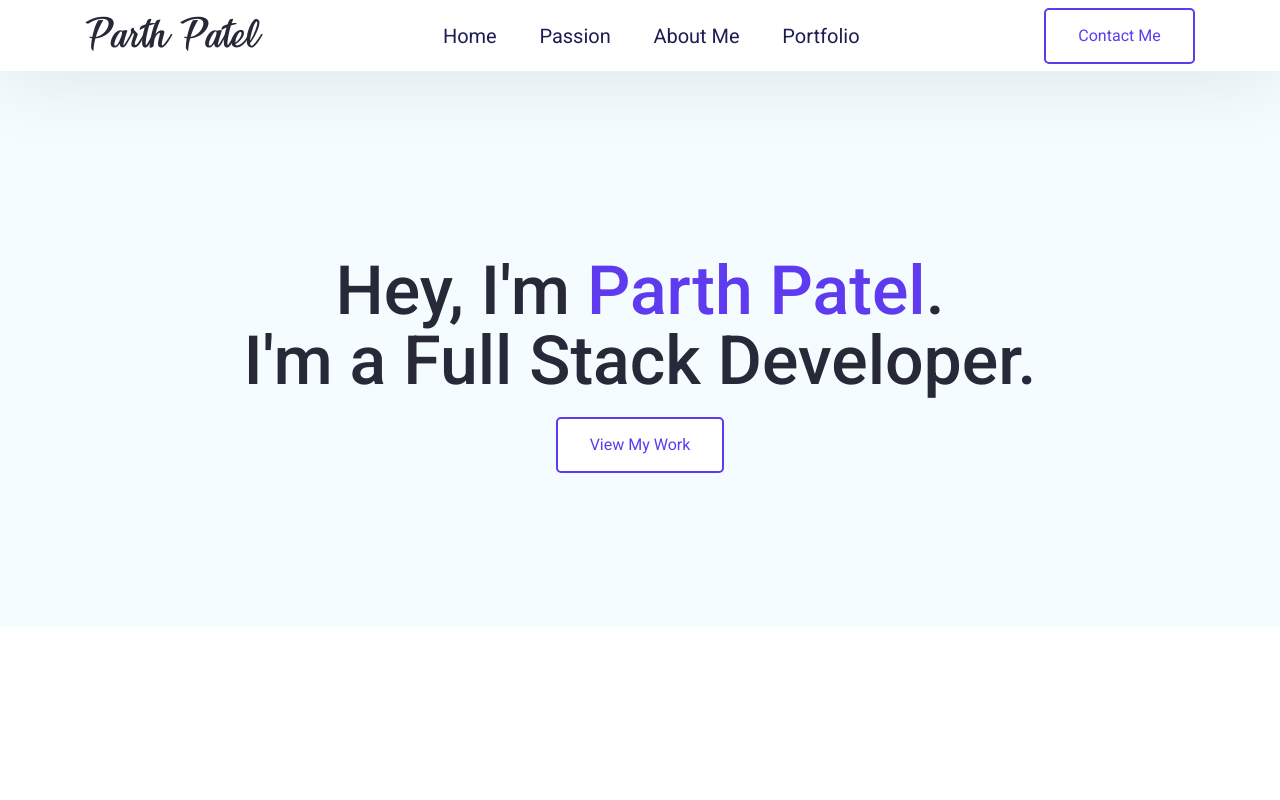
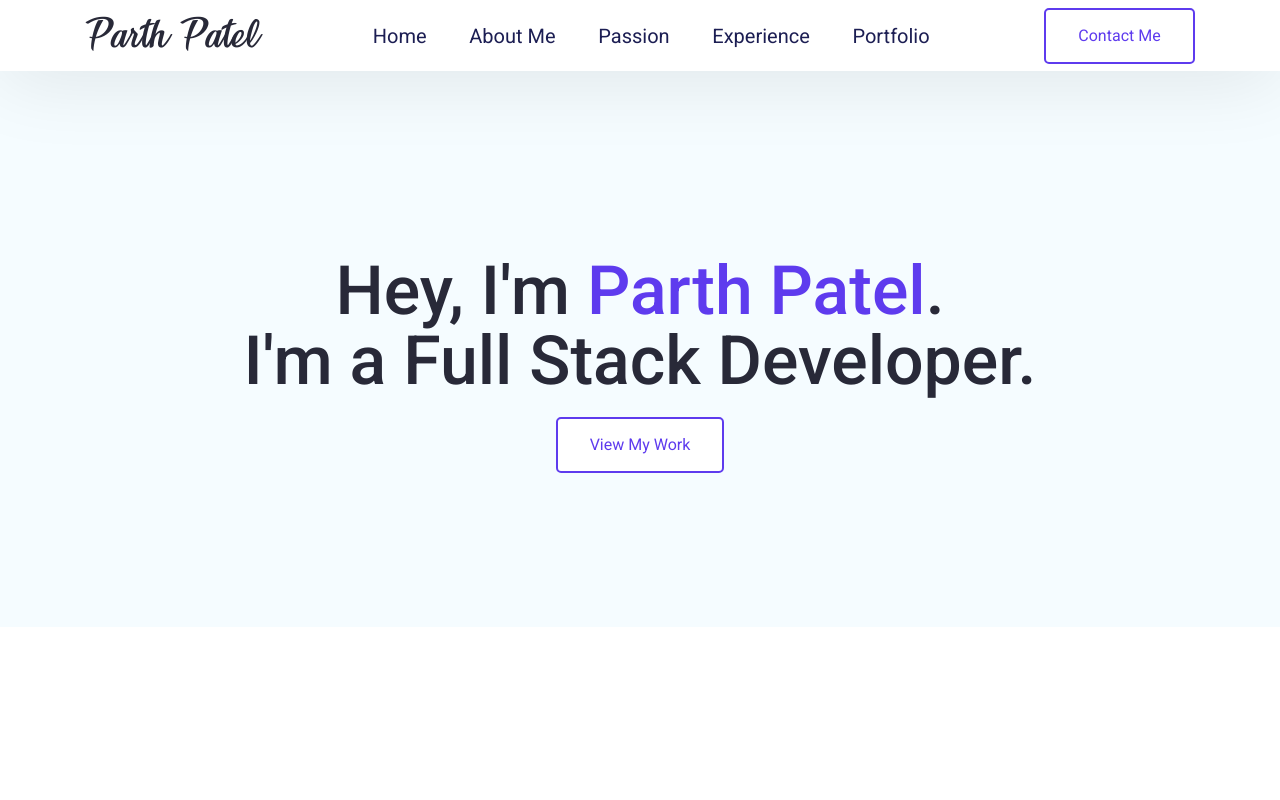
Before and after one commit to Part-h/Portfolio, a React (Create React App) app: page / in a window 1280 px wide. Shown: the top 800 px of the page. Built offline with nearby package versions, Linux system fonts and the light colour scheme.

Commit message:
Navbar changes

```diff
--- a/src/Views/Home/Navbar.jsx
+++ b/src/Views/Home/Navbar.jsx
@@ -60,20 +60,7 @@
               Home
             </Link>
           </li>
-          <li>
-            <Link
-              onClick={closeMenu}
-              activeClass="navbar--active-content"
-              spy={true}
-              smooth={true}
-              offset={-70}
-              duration={500}
-              to="MySkills"
-              className="navbar--content"
-            >
-              Passion
-            </Link>
-          </li>
+
           <li>
             <Link
               onClick={closeMenu}
@@ -88,6 +75,36 @@
               About Me
             </Link>
           </li>
+
+          <li>
+            <Link
+              onClick={closeMenu}
+              activeClass="navbar--active-content"
+              spy={true}
+              smooth={true}
+              offset={-70}
+              duration={500}
+              to="mySkills"
+              className="navbar--content"
+            >
+              Passion
+            </Link>
+          </li>
+          <li>
+            <Link
+              onClick={closeMenu}
+              activeClass="navbar--active-content"
+              spy={true}
+              smooth={true}
+              offset={-70}
+              duration={500}
+              to="MyExperience"
+              className="navbar--content"
+            >
+              Experience
+            </Link>
+          </li>
+
           <li>
             <Link
               onClick={closeMenu}
```
